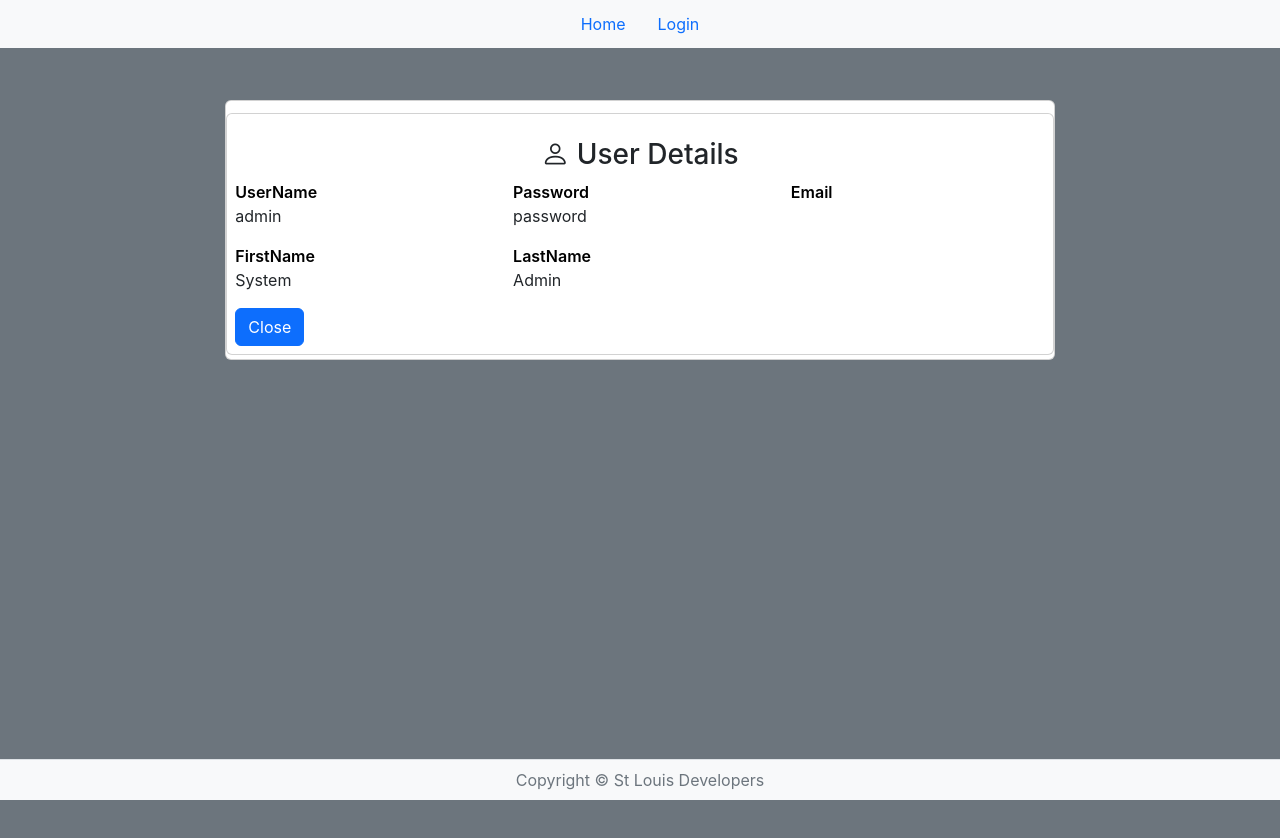
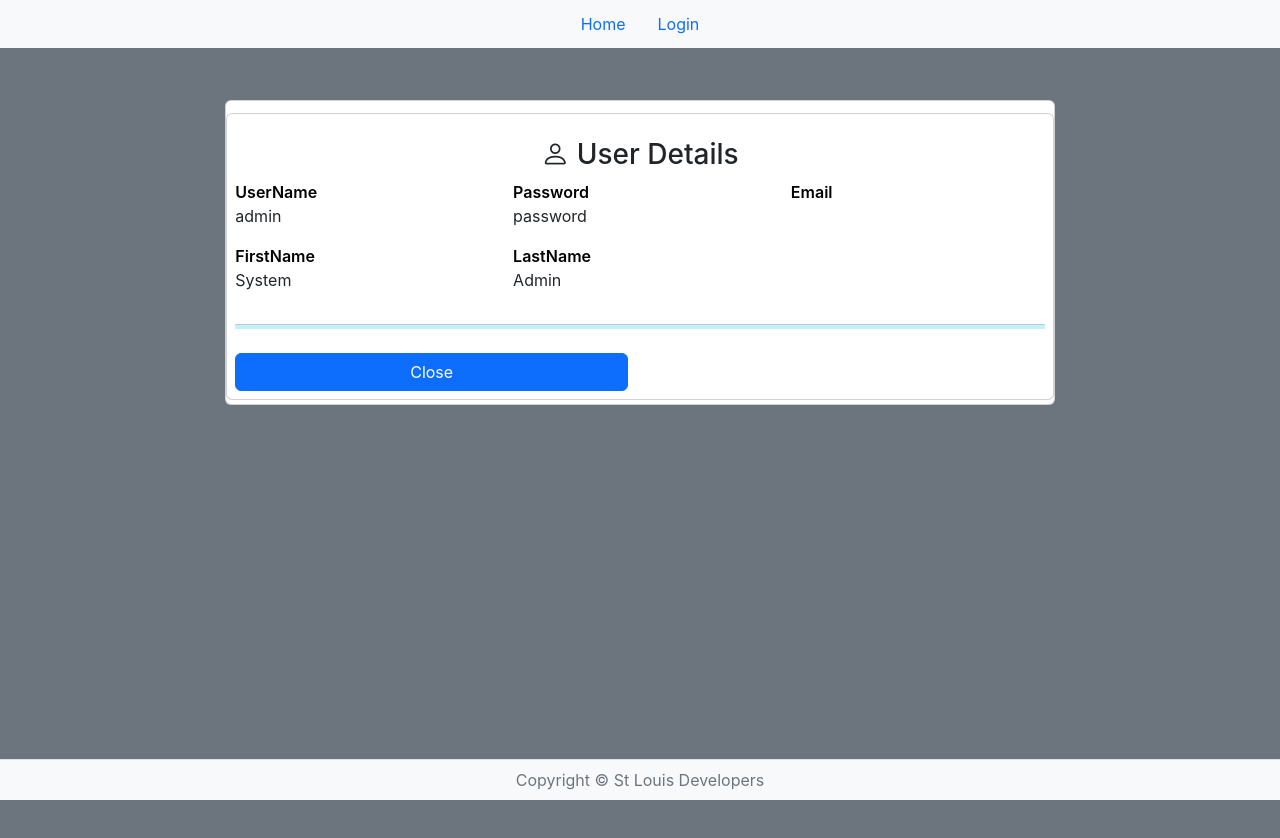
Before and after one commit to kingsleytagbo/nextjs-react-base, a Next.js app: page /users in a window 1280 px wide. Both pictures are taken after a click on the button 298 px from the left and 256 px from the top of the page. Shown: the top 838 px of the page. Built offline with nearby package versions, Linux system fonts and the light colour scheme.

Commit message:
authentication

```diff
--- a/components/users/list-users.tsx
+++ b/components/users/list-users.tsx
@@ -69,6 +69,8 @@ const ListUsers = () => {
         setUserDetail({ ...EmptyUser });
     }
     const onConfirmDelete = (value:any) => {
+        setEditUser({ ...editmodes });
+        setUserDetail({ ...EmptyUser });
         console.log({onConfirmDelete: value})
     }
 
@@ -90,10 +92,6 @@ const ListUsers = () => {
     }
 
     const onCancelEditUser = () => {
-        /*
-        setUserDetail({ ...EmptyUser });
-        setAddForm(false);
-        */
         setEditUser({ ...editmodes });
         setUserDetail({ ...EmptyUser });
     }
--- a/components/users/user-detail.tsx
+++ b/components/users/user-detail.tsx
@@ -43,17 +43,28 @@ const UserDetail = (props: any) => {
                         <p className="text-dark">{props.LastName}</p>
                     </div>
                 </div>
+
+                <div className="row">
+                    <div className="col-12">
+                        <hr className="pt-1 bg-info" />
+                    </div>
+                </div>
+
                 <div className="row">
                     <div className="col-6">
+                        <div className="d-grid mt-2">
                             <button onClick={props.onCancel} type="button" className="btn btn-primary">Close</button>
                         </div>
+                    </div>
                     <div className="col-6">
-                        { (props.delete && !confirmDelete) &&
+                        <div className="d-grid mt-2">
+                            {(props.delete && !confirmDelete) &&
                                 <button onClick={handleDelete} type="button" className="btn btn-danger">Delete</button>
                             }
                             {confirmDelete &&
                                 <button onClick={handleConfirmDelete} type="button" className="btn btn-danger">Confirm Delete</button>
                             }
+                        </div>
                     </div>
                 </div>
             </section>
```
Lines whose indentation alone changed are shown as unchanged.
